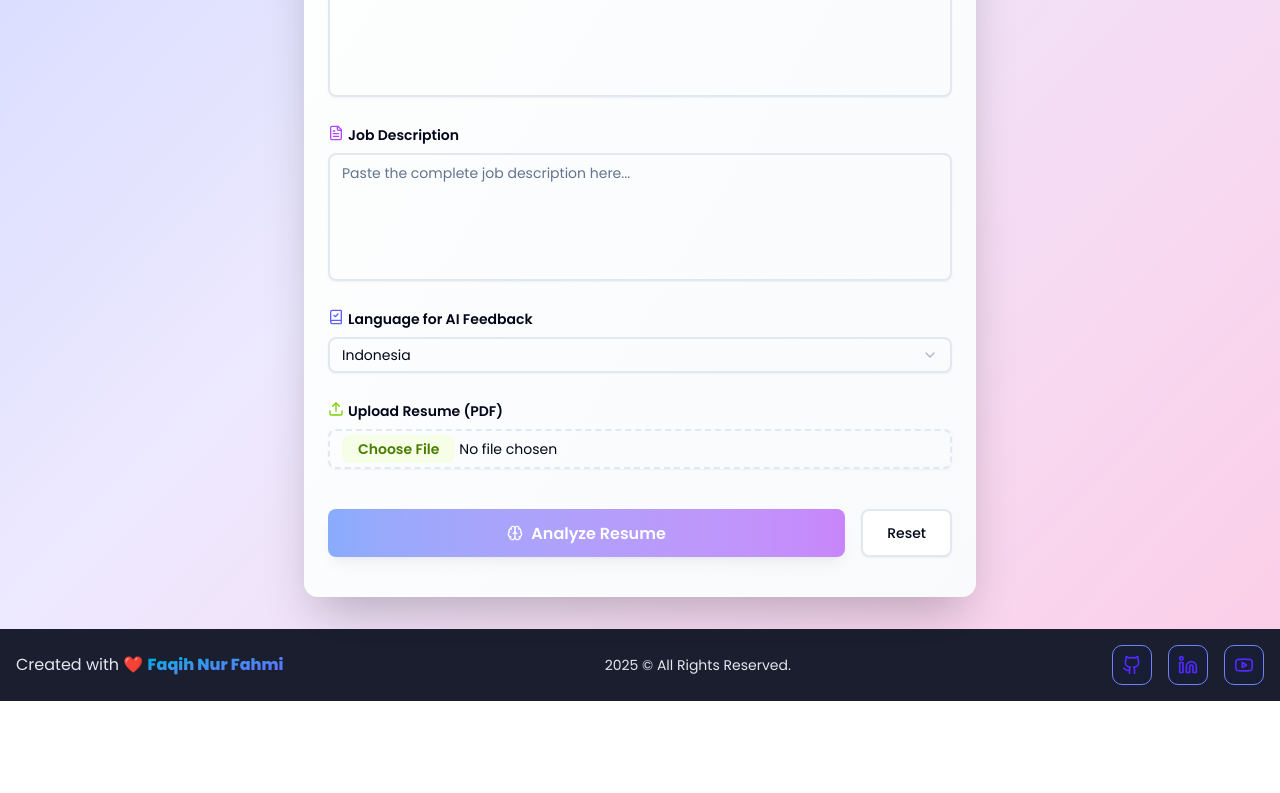
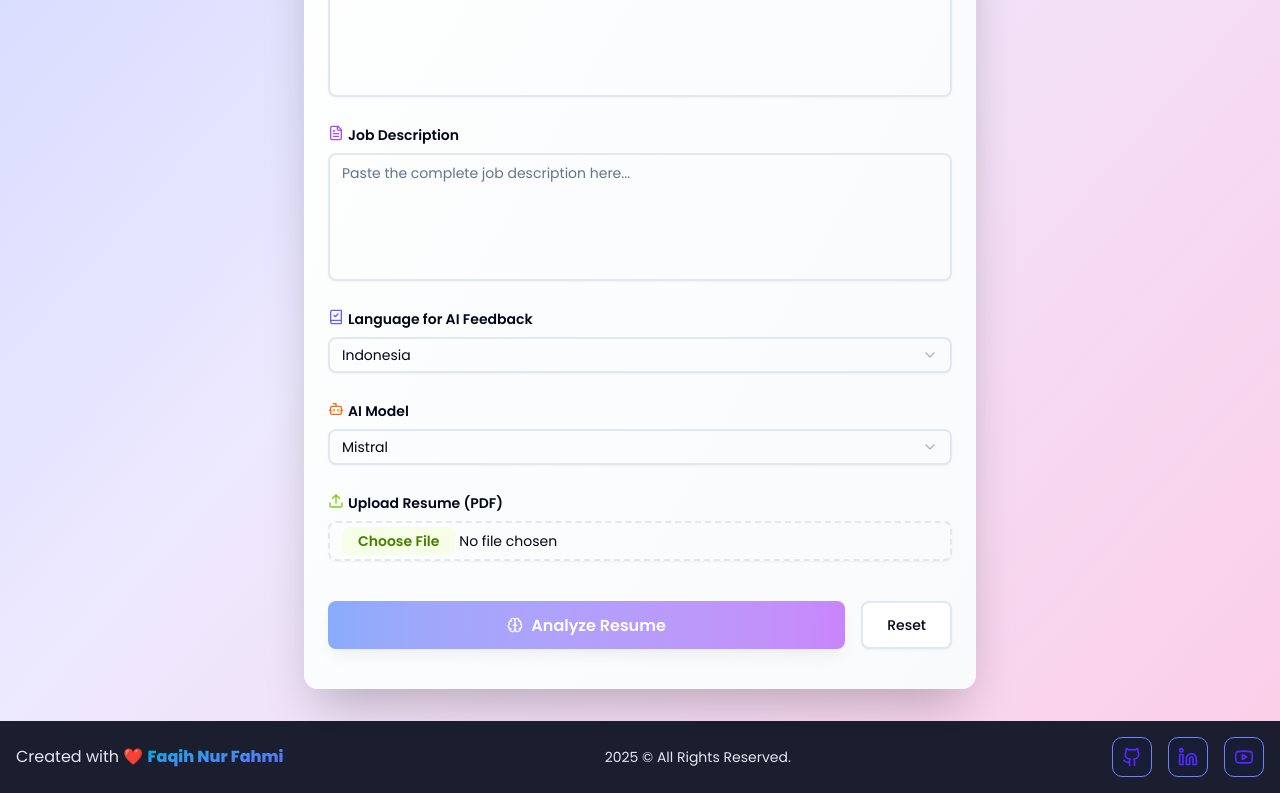
Before and after one commit to faqihfnf/ai-resume-analyzer, a Next.js app: page / in a window 1280 px wide. Shown: the part 711-1504 px from the top of the page. Before the commit the page ends 1412 px from the top, so only its background shows below. Built offline with nearby package versions, Linux system fonts and the light colour scheme.

Commit message:
feat: Add AI model selection and integrate into resume analysis

```diff
--- a/src/app/api/analyze/route.ts
+++ b/src/app/api/analyze/route.ts
@@ -12,6 +12,7 @@ export async function POST(req: NextRequest) {
     const jobDescription = formData.get("jobDescription") as string;
     const language = formData.get("language") as string;
     const file = formData.get("resume") as File;
+    const model = formData.get("model") as string;
 
     // Validasi input
     if (!file) {
@@ -23,7 +24,8 @@ export async function POST(req: NextRequest) {
       !jobLevel ||
       !jobRequirements ||
       !jobDescription ||
-      !language
+      !language ||
+      !model
     ) {
       return NextResponse.json(
         { error: "Missing required fields" },
@@ -136,18 +138,8 @@ Respond with ONLY valid JSON in ${selectedLanguage.promptLanguage}. Use REALISTI
   }
 }`;
 
-    // Analyze dengan error handling yang lebih baik
-    let analysis;
-    try {
-      analysis = await analyzeResumeWithAI(prompt);
-      console.log("✅ Analysis completed successfully");
-    } catch (aiError) {
-      console.error("❌ AI Analysis failed:", aiError);
-
-      // Jika AI analysis gagal, analysis sudah otomatis menggunakan fallback
-      // dari function analyzeResumeWithAI, jadi kita tidak perlu handle di sini
-      analysis = await analyzeResumeWithAI(prompt);
-    }
+    const analysis = await analyzeResumeWithAI(prompt, model);
+    console.log("✅ Analysis completed successfully");
 
     // Validasi final result
     if (!analysis || typeof analysis.score !== "number") {
--- a/src/app/page.tsx
+++ b/src/app/page.tsx
@@ -34,6 +34,7 @@ export default function HomePage() {
       formData.append("jobDescription", data.jobDescription);
       formData.append("language", data.language);
       formData.append("resume", file);
+      formData.append("model", data.aiModel);
 
       const res = await fetch("/api/analyze", {
         method: "POST",
--- a/src/components/sections/ResumeForm.tsx
+++ b/src/components/sections/ResumeForm.tsx
@@ -26,6 +26,7 @@ import {
   BookCheck,
   Brain,
   Loader2,
+  Bot,
 } from "lucide-react";
 import {
   resumeAnalysisSchema,
@@ -40,6 +41,7 @@ import {
   SelectTrigger,
   SelectValue,
 } from "@/components/ui/select";
+import { aiModels } from "@/constant/aiModel";
 
 interface ResumeFormProps {
   onSubmit: (data: ResumeAnalysisFormData, file: File) => void;
@@ -60,6 +62,7 @@ export function ResumeForm({ onSubmit, loading }: ResumeFormProps) {
     resolver: zodResolver(resumeAnalysisSchema),
     defaultValues: {
       language: "indonesia", // Default ke Indonesia
+      aiModel: "mistralai/mistral-7b-instruct:free", // Default AI model
     },
   });
 
@@ -233,16 +236,16 @@ export function ResumeForm({ onSubmit, loading }: ResumeFormProps) {
                   defaultValue={field.value}
                   disabled={loading}
                 >
-                  <SelectTrigger className="h-12 w-full border-2">
+                  <SelectTrigger className="h-12 w-full cursor-pointer border-2">
                     <SelectValue placeholder="Select feedback language" />
                   </SelectTrigger>
-                  <SelectContent>
-                    <SelectItem value="indonesia">
+                  <SelectContent className="cursor-pointer">
+                    <SelectItem value="indonesia" className="cursor-pointer">
                       <div className="flex items-center gap-2">
                         <span>Indonesia</span>
                       </div>
                     </SelectItem>
-                    <SelectItem value="english">
+                    <SelectItem value="english" className="cursor-pointer">
                       <div className="flex items-center gap-2">
                         <span>English</span>
                       </div>
@@ -255,6 +258,50 @@ export function ResumeForm({ onSubmit, loading }: ResumeFormProps) {
               <p className="flex items-center gap-1 text-sm text-red-500">
                 <AlertCircle className="h-4 w-4" />
                 {errors.language.message}
+              </p>
+            )}
+          </div>
+
+          {/* AI Model Selection */}
+          <div className="space-y-2">
+            <div className="flex items-center gap-1">
+              <Bot className="h-4 w-4 text-orange-500" />
+              <Label className="mt-1 flex items-center text-sm font-semibold">
+                AI Model
+              </Label>
+            </div>
+            <Controller
+              name="aiModel"
+              control={control}
+              render={({ field }) => (
+                <Select
+                  onValueChange={field.onChange}
+                  defaultValue={field.value}
+                  disabled={loading}
+                >
+                  <SelectTrigger className="h-12 w-full cursor-pointer border-2">
+                    <SelectValue placeholder="Select AI model" />
+                  </SelectTrigger>
+                  <SelectContent>
+                    {aiModels.map((model) => (
+                      <SelectItem
+                        key={model.value}
+                        value={model.value}
+                        className="cursor-pointer"
+                      >
+                        <div className="flex flex-col items-start gap-1">
+                          <span>{model.label}</span>
+                        </div>
+                      </SelectItem>
+                    ))}
+                  </SelectContent>
+                </Select>
+              )}
+            />
+            {errors.aiModel && (
+              <p className="flex items-center gap-1 text-sm text-red-500">
+                <AlertCircle className="h-4 w-4" />
+                {errors.aiModel.message}
               </p>
             )}
           </div>
@@ -276,7 +323,7 @@ export function ResumeForm({ onSubmit, loading }: ResumeFormProps) {
                 type="file"
                 accept="application/pdf"
                 onChange={handleFileChange}
-                className="h-10 border-2 border-dashed transition-colors file:rounded-md file:border-0 file:bg-lime-50 file:px-4 file:text-sm file:font-semibold file:text-lime-700 hover:file:bg-lime-100 focus:border-lime-500"
+                className="h-10 cursor-pointer border-2 border-dashed transition-colors file:rounded-md file:border-0 file:bg-lime-50 file:px-4 file:text-sm file:font-semibold file:text-lime-700 hover:file:bg-lime-100 focus:border-lime-500"
                 disabled={loading}
               />
               {file && (
--- /dev/null
+++ b/src/constant/aiModel.ts
@@ -0,0 +1,28 @@
+// AI Model options with descriptions
+export const aiModels = [
+  {
+    value: "mistralai/mistral-7b-instruct:free",
+    label: "Mistral",
+    description: "Balanced performance, good for general analysis",
+  },
+  {
+    value: "deepseek/deepseek-r1-0528:free",
+    label: "DeepSeek",
+    description: "High accuracy, excellent reasoning",
+  },
+  {
+    value: "qwen/qwen3-235b-a22b:free",
+    label: "Qwen",
+    description: "Fast processing, good for quick analysis",
+  },
+  {
+    value: "google/gemini-2.0-flash-exp:free",
+    label: "Gemini",
+    description: "Google's model, strong in understanding",
+  },
+  {
+    value: "openai/gpt-oss-20b:free",
+    label: "OpenAI GPT",
+    description: "Multilingual support, detailed analysis",
+  },
+];
--- a/src/lib/ai.ts
+++ b/src/lib/ai.ts
@@ -33,6 +33,14 @@ interface AnalysisResult {
     careerProgression: "excellent" | "good" | "needs_improvement";
   };
 }
+
+// Simplified: Only model selection, same settings for all models
+const DEFAULT_SETTINGS = {
+  temperature: 0.5,
+  maxTokens: 2000,
+  systemPrompt:
+    "You are a professional resume analyst. You MUST respond with ONLY a valid JSON object. Do not include any explanations, markdown, or text outside the JSON. The JSON must be properly formatted and contain all required fields.",
+};
 
 function cleanJson(str: string): string {
   // Remove any text before the first {
@@ -120,14 +128,17 @@ function isValidAnalysisResult(obj: any): obj is AnalysisResult {
   );
 }
 
-function createFallbackResult(language: string): AnalysisResult {
+function createFallbackResult(
+  language: string,
+  modelUsed: string,
+): AnalysisResult {
   const isIndonesian = language === "indonesia";
 
   return {
     score: 65,
     summary: isIndonesian
-      ? "Analisis resume tidak dapat diselesaikan sepenuhnya, namun resume menunjukkan potensi yang baik dengan beberapa area yang perlu diperbaiki."
-      : "Resume analysis could not be completed fully, but the resume shows good potential with some areas for improvement.",
+      ? `Analisis resume tidak dapat diselesaikan sepenuhnya dengan model ${getModelDisplayName(modelUsed)}, namun resume menunjukkan potensi yang baik dengan beberapa area yang perlu diperbaiki.`
+      : `Resume analysis could not be completed fully with ${getModelDisplayName(modelUsed)}, but the resume shows good potential with some areas for improvement.`,
     strengths: isIndonesian
       ? [
           "Format resume dapat dibaca",
@@ -189,8 +200,20 @@ function createFallbackResult(language: string): AnalysisResult {
   };
 }
 
+function getModelDisplayName(modelId: string): string {
+  const modelNames: Record<string, string> = {
+    "mistralai/mistral-7b-instruct:free": "Mistral",
+    "deepseek/deepseek-r1-0528:free": "DeepSeek",
+    "qwen/qwen3-235b-a22b:free": "Qwen",
+    "google/gemini-2.0-flash-exp:free": "Gemini",
+    "openai/gpt-oss-20b:free": "OpenAI GPT",
+  };
+  return modelNames[modelId] || modelId;
+}
+
 export async function analyzeResumeWithAI(
   prompt: string,
+  selectedModel?: string, // Ubah ke optional parameter
 ): Promise<AnalysisResult> {
   const maxRetries = 3;
   let lastError: Error | null = null;
@@ -200,18 +223,28 @@ export async function analyzeResumeWithAI(
     ? "indonesia"
     : "english";
 
+  // Set default hanya jika tidak ada selectedModel yang dikirim
+  const modelToUse = selectedModel || "mistralai/mistral-7b-instruct:free";
+
+  // Get default settings (same for all models)
+  const config = DEFAULT_SETTINGS;
+
+  console.log(`🤖 Using AI Model: ${getModelDisplayName(modelToUse)}`);
+  console.log(`📝 Selected Model Parameter: ${selectedModel}`); // Debug log
+  console.log(`🎯 Model To Use: ${modelToUse}`); // Debug log
+
   for (let attempt = 1; attempt <= maxRetries; attempt++) {
     try {
-      console.log(`🤖 AI Analysis attempt ${attempt}/${maxRetries}`);
+      console.log(
+        `🔄 AI Analysis attempt ${attempt}/${maxRetries} with ${getModelDisplayName(modelToUse)}`,
+      );
 
       const completion = await openai.chat.completions.create({
-        model: "mistralai/mistral-7b-instruct:free",
+        model: modelToUse, // Pastikan menggunakan variable yang benar
         messages: [
           {
             role: "system",
-            content: `You are a professional resume analyst. You MUST respond with ONLY a valid JSON object.
-            Do not include any explanations, markdown, or text outside the JSON.
-            The JSON must be properly formatted and contain all required fields.
+            content: `${config.systemPrompt}
 
             Example of expected JSON structure:
             {
@@ -244,8 +277,8 @@ export async function analyzeResumeWithAI(
             content: prompt,
           },
         ],
-        temperature: 0.1, // Lower temperature for more consistent output
-        max_tokens: 2000,
+        temperature: config.temperature,
+        max_tokens: config.maxTokens,
       });
 
       const responseText = completion.choices[0].message.content ?? "";
@@ -268,7 +301,7 @@ export async function analyzeResumeWithAI(
 
       if (attempt === maxRetries) {
         console.log("🔄 All attempts failed, using fallback result");
-        return createFallbackResult(language);
+        return createFallbackResult(language, modelToUse);
       }
 
       // Wait before retry (exponential backoff)
@@ -277,5 +310,5 @@ export async function analyzeResumeWithAI(
   }
 
   // This should never be reached, but just in case
-  return createFallbackResult(language);
+  return createFallbackResult(language, modelToUse);
 }
--- a/src/lib/validations.ts
+++ b/src/lib/validations.ts
@@ -30,6 +30,20 @@ export const resumeAnalysisSchema = z.object({
     required_error: "Please select a language",
     invalid_type_error: "Please select a valid language",
   }),
+
+  aiModel: z.enum(
+    [
+      "mistralai/mistral-7b-instruct:free",
+      "deepseek/deepseek-r1-0528:free",
+      "qwen/qwen3-235b-a22b:free",
+      "google/gemini-2.0-flash-exp:free",
+      "openai/gpt-oss-20b:free",
+    ],
+    {
+      required_error: "Please select an AI model",
+      invalid_type_error: "Please select a valid AI model",
+    },
+  ),
 });
 
 export const fileValidationSchema = z.object({
```
Also changed, not shown: src/components/sections/AnalysisResult.tsx (+4 -4 lines).
